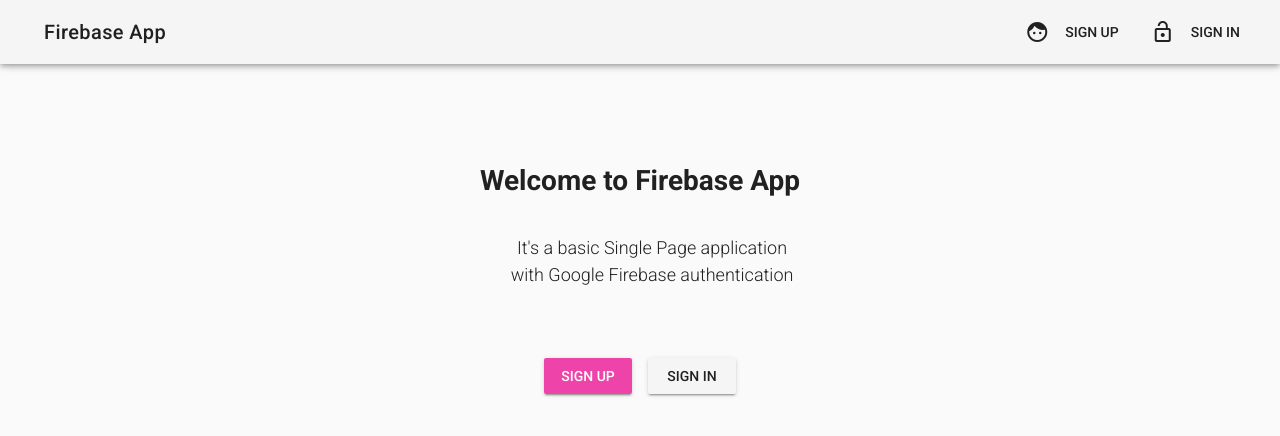
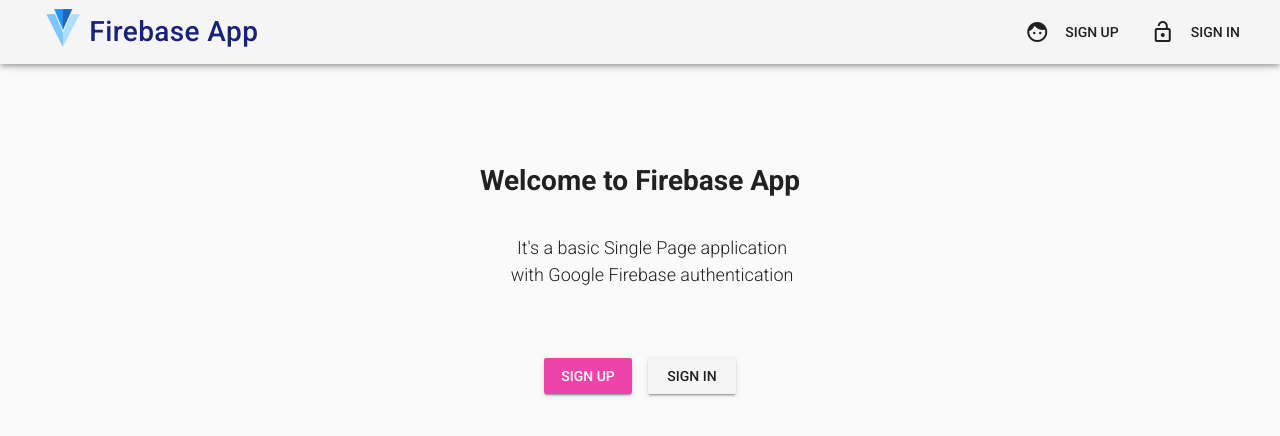
Before and after one commit to happyt/vue-fb, a Vue app: page / in a window 1280 px wide. Shown: the top 436 px of the page. Built offline with nearby package versions, Linux system fonts and the light colour scheme; no server answers.

Commit message:
Top logo

```diff
--- a/src/App.vue
+++ b/src/App.vue
@@ -26,7 +26,10 @@
       </span>
       <v-toolbar-title>
         <router-link to='/' tag='span' style='cursor: pointer'>
-          {{ appTitle }}
+          <img src="./assets/logo.png" height="38px" width="38px">
+          <span class='topline'>
+            {{ appTitle }}
+          </span>
         </router-link>
       </v-toolbar-title>
       <v-spacer></v-spacer>
@@ -91,3 +94,11 @@ export default {
   }
 }
 </script>
+<style>
+.topline {
+  color: rgb(24, 34, 122);
+  font-size: 28px;
+  line-height: 32px;
+  vertical-align: 20%;
+}
+</style>
```
Also changed, not shown: 1 other file (tests, documents, lock files or other folders).
